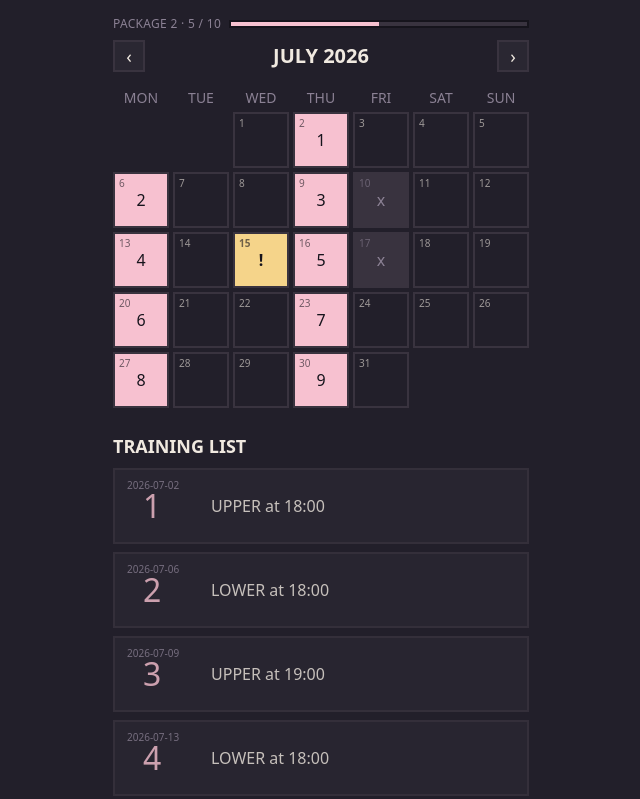
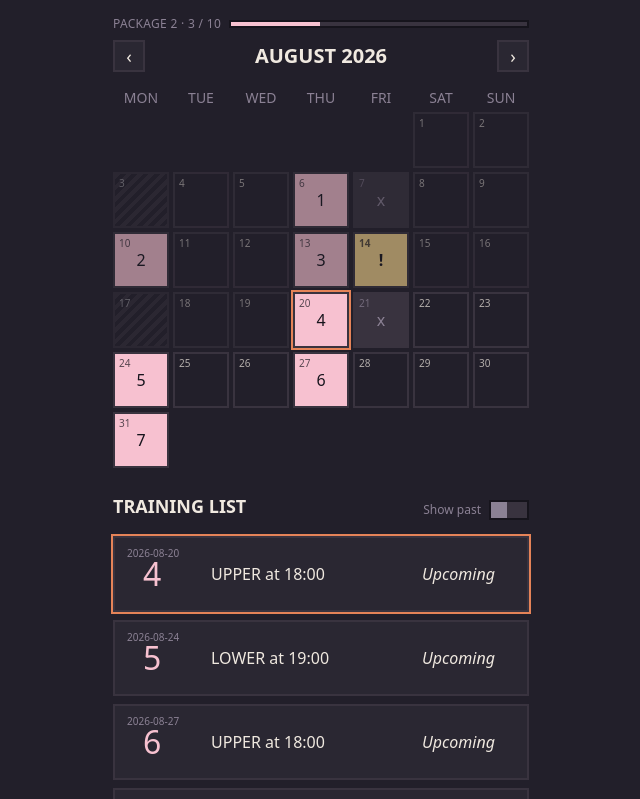
Before and after one commit to TijanTRados/TrainerApp, a Next.js app: page / in a window 1280 px wide. Shown: the top 799 px of the page, without its empty margins (319-959 px from the left). Built offline with nearby package versions, Linux system fonts and the light colour scheme.

Commit message:
Feature/today highlight (#4)
* Highlight today in calendar and training list

* Changed the opacity on the past dates in the calendar and the training list

* Feature - filter a list based on a show-past toggle

* A few fixes

* Refactoring: Extracted CalendarCell and TrainingRow components

```diff
--- a/app/globals.css
+++ b/app/globals.css
@@ -23,6 +23,7 @@
   --hover: 2px solid var(--color-ink);
 }
 
+/* Calendar cell styling */
 .calendar-cell {
   border: 2px solid var(--color-raised);
   aspect-ratio: 1 / 1;
@@ -37,12 +38,19 @@
   border: var(--hover);
 }
 
+.skipped-cell {
+  background: repeating-linear-gradient(135deg,
+      var(--color-raised) 0 4px,
+      transparent 4px 8px);
+  opacity: 0.4;
+  color: white;
+}
+
+/* Training list styling */
 .training-list {
   border: 2px solid var(--color-raised);
   padding: 0.5rem;
-  background: var(--color-surface);
   margin: 0.5rem 0;
-  opacity: 0.8;
   font-size: 0.875rem;
   position: relative;
 }
@@ -73,6 +81,21 @@
   font-size: 1rem;
 }
 
+.training-list-status {
+  position: absolute;
+  right: 2rem;
+  margin-left: 3rem;
+  font-size: 1rem;
+  font-style: italic;
+}
+
+.skipped-list {
+  background: repeating-linear-gradient(135deg,
+      var(--color-raised) 0 4px,
+      transparent 4px 8px);
+}
+
+/* Spotlight effect */
 .spotlight::after {
   content: '';
   position: absolute;
@@ -85,7 +108,56 @@
       transparent 100%);
 }
 
-/* lit while the pointer is anywhere in the grid, not just on one cell */
 .spotlight-area:hover .spotlight::after {
   opacity: 0.7;
 }
+
+/* Toggle switch */
+.toggle {
+  display: flex;
+  align-items: center;
+  gap: 0.5rem;
+  font-size: 0.75rem;
+  color: var(--color-muted);
+  cursor: pointer;
+  user-select: none;
+}
+
+.toggle input {
+  position: absolute;
+  opacity: 0;
+  width: 0;
+  height: 0;
+}
+
+.toggle-track {
+  position: relative;
+  width: 2.5rem;
+  height: 1.25rem;
+  background: var(--color-raised);
+  border: 2px solid var(--color-outline);
+  transition: background 500ms;
+}
+
+.toggle-knob {
+  position: absolute;
+  top: 0;
+  left: 0;
+  width: 1rem;
+  height: 1rem;
+  background: var(--color-muted);
+  transition: transform 500ms, background 500ms;
+}
+
+.toggle input:checked+.toggle-track {
+  background: var(--color-matcha);
+}
+
+.toggle input:checked+.toggle-track .toggle-knob {
+  transform: translateX(1.25rem);
+  background: var(--color-outline);
+}
+
+.toggle input:focus-visible+.toggle-track {
+  outline: 2px solid var(--color-momiji);
+}
--- a/app/page.js
+++ b/app/page.js
@@ -1,18 +1,10 @@
 'use client';
 import { useState } from 'react';
-
-import { trainings, unavailableDates, measurementDates, currentPackage, today } from '@/lib/mockData';
-import Link from 'next/link';
+import { trainings, currentPackage, today } from '@/lib/mockData';
+import CalendarCell from '@/components/CalendarCell';
+import TrainingRow from '@/components/TrainingRow';
 
 const dayNames = ['MON', 'TUE', 'WED', 'THU', 'FRI', 'SAT', 'SUN'];
-
-// Returns the 1-based index of the training within its package, sorted by date
-function trainingNumber(training) {
-  return trainings
-    .filter(t => t.packageId === training.packageId)
-    .sort((a, b) => a.date.localeCompare(b.date))
-    .indexOf(training) + 1;
-}
 
 // Spotlight effect for the calendar cells
 function handleSpotlight(e) {
@@ -26,7 +18,7 @@ function handleSpotlight(e) {
 export default function Home() {
   // Stays null through the server render and the first client render, so both
   // produce identical HTML. The server can't know the visitor's local date.
-  const [cursor, setCursor] = useState({ year: 2026, month: 6 });
+  const [cursor, setCursor] = useState({ year: 2026, month: 7 });
 
   // Shift the cursor by a number of months, positive or negative
   function shiftMonth(delta) {
@@ -48,9 +40,10 @@ export default function Home() {
     .toLocaleUpperCase('en-GB');
   const monthStr = String(month + 1).padStart(2, '0');
   const trainingsDone = trainings.filter(
-    t => t.packageId === currentPackage.id && t.date <= today
+    t => t.packageId === currentPackage.id && t.status === 'Done'
   ).length;
   const packagePercent = Math.round((trainingsDone / currentPackage.size) * 100);
+  const [showPast, setShowPast] = useState(false);
 
   // Styling for the navigation buttons
   const navButtonClass =
@@ -59,7 +52,10 @@ export default function Home() {
   return (
     <main className="p-4 max-w-md mx-auto spotlight-area" onMouseMove={handleSpotlight}>
 
-      {/* Package number and progress */}
+      {/* ...........................................
+                Package number and progress
+          ...........................................
+      */}
       <div className="flex items-center gap-2 mb-2">
         <span className="text-xs text-muted tracking-wide whitespace-nowrap">
           PACKAGE {currentPackage.id} · {trainingsDone} / {currentPackage.size}
@@ -97,68 +93,52 @@ export default function Home() {
         </button>
       </div>
 
-      {/* Calendar grid */}
+      {/* ...........................................
+                        Calendar grid
+          ...........................................
+      */}
       <div className="grid grid-cols-7 gap-1 text-center">
         {dayNames.map((name, i) => (
           <div key={i} className="text-sm text-muted ">{name}</div>
         ))}
 
+        {/* Skip blank cells for the first week */}
         {blanks.map((_, i) => (
           <div key={i}></div>
         ))}
 
+        {/* Days iteration */}
         {days.map((day) => {
           const dateStr = `${year}-${monthStr}-${String(day).padStart(2, '0')}`;
-          const training = trainings.find(t => t.date === dateStr);
-          const isUnavailable = unavailableDates.some(d => d.date === dateStr);
-          const isMeasurement = measurementDates.includes(dateStr);
-
-          let cellStyle = 'text-ink border-raised';
-          let marker = '';
-          if (training) {
-            cellStyle = 'bg-sakura text-outline border-outline'; marker = trainingNumber(training);
-          }
-          else if (isUnavailable) { cellStyle = 'bg-raised text-muted border-raised'; marker = 'x'; }
-          else if (isMeasurement) { cellStyle = 'bg-yuzu text-outline border-outline font-bold'; marker = '!'; }
-
-          const content = (
-            <>
-              <span className="absolute top-0.5 left-1 text-[10px] opacity-60">{day}</span>
-              <span className="text-base">{marker}</span>
-            </>
-          );
-
-          if (training) {
-            return (
-              <Link key={day} href={`/trainings/${training.id}`} className={`calendar-cell ${cellStyle}`}>
-                {content}
-              </Link>
-            );
-          }
-
-          return <div key={day} className={`calendar-cell ${cellStyle} spotlight`}>
-            {content}
-          </div>;
+          return <CalendarCell key={day} day={day} dateStr={dateStr} />;
         })}
       </div>
 
-      {/* List of trainings */}
+      {/* ...........................................
+                        Training list
+          ...........................................
+      */}
       <div className="mt-6">
-        <h2 className="text-lg font-bold mb-2">TRAINING LIST</h2>
+        <div className="flex items-center justify-between mb-2">
+          <h2 className="text-lg font-bold mb-2">TRAINING LIST</h2>
+          <label className="toggle">
+            Show past
+            <input
+              type="checkbox"
+              checked={showPast}
+              onChange={(e) => setShowPast(e.target.checked)}
+            />
+            <span className="toggle-track"><span className="toggle-knob" /></span>
+          </label>
+        </div>
         <ul className="space-y-1">
           {
             trainings
               .filter(t => t.date.startsWith(`${year}-${monthStr}`))
+              .filter(t => showPast || t.date >= today)
               .sort((a, b) => a.date.localeCompare(b.date))
-              .map((training) => (
-                <li key={training.id} className="training-list spotlight">
-                  <Link href={`/trainings/${training.id}`} className="flex items-center gap-5 p-1">
-                    <div className="training-list-date">{training.date}</div>
-                    <div className="training-list-number">{trainingNumber(training)}</div>
-                    <div className="training-list-content">{training.type.toLocaleUpperCase()} at {training.time}</div>
-                  </Link>
-                </li>
-              ))}
+              .map((training) => { return <TrainingRow key={training.id} training={training} />; })
+          }
         </ul>
       </div>
     </main >
--- /dev/null
+++ b/components/CalendarCell.jsx
@@ -0,0 +1,45 @@
+import { trainings, unavailableDates, measurementDates, today } from '@/lib/mockData';
+import { trainingNumber } from '@/lib/training';
+import Link from 'next/link';
+
+// Calendar cell component that displays the day number and a marker for training, unavailable, or measurement days
+export default function CalendarCell({ day, dateStr }) {
+
+    const training = trainings.find(t => t.date === dateStr);
+    const isUnavailable = unavailableDates.some(d => d.date === dateStr);
+    const isMeasurement = measurementDates.includes(dateStr);
+
+    {/* Depending on the date's and training status, we choose a cerain style */ }
+    let cellStyle = 'text-ink border-raised';
+    let marker = '';
+
+    if (training) {
+        if (training.status === 'Done') { cellStyle = 'bg-sakura text-outline border-outline'; marker = trainingNumber(training); }
+        else if (training.status === 'Skipped') { cellStyle = 'skipped-cell bg-sakura text-outline border-outline'; marker = ""; }
+        else if (training.status === 'Upcoming') { cellStyle = 'bg-sakura text-outline border-outline'; marker = trainingNumber(training); }
+    }
+    else if (isUnavailable) { cellStyle = 'bg-raised text-muted border-raised'; marker = 'x'; }
+    else if (isMeasurement) { cellStyle = 'bg-yuzu text-outline border-outline font-bold'; marker = '!'; }
+    if (dateStr === today) { cellStyle += ' outline-2 outline-momiji'; }
+    else if (dateStr < today) { cellStyle += ' opacity-60'; }
+
+    {/* Cell content */ }
+    const content = (
+        <>
+            <span className="absolute top-0.5 left-1 text-[10px] opacity-70">{day}</span>
+            <span className="text-base">{marker}</span>
+        </>
+    );
+
+    if (training) {
+        return (
+            <Link key={day} href={`/trainings/${training.id}`} className={`spotlight calendar-cell ${cellStyle}`}>
+                {content}
+            </Link>
+        );
+    }
+
+    return <div key={day} className={`calendar-cell ${cellStyle} spotlight`}>
+        {content}
+    </div>;
+}
--- /dev/null
+++ b/components/TrainingRow.jsx
@@ -0,0 +1,26 @@
+import { today } from '@/lib/mockData';
+import { trainingNumber } from '@/lib/training';
+import Link from 'next/link';
+
+export default function TrainingRow({ training }) {
+    {/* Depending on the date's status, we choose a cerain style */ }
+    let cellStyle = "";
+    let marker = "";
+    if (training.status === 'Done') { cellStyle = 'bg-surface border-outline'; marker = trainingNumber(training); }
+    else if (training.status === 'Skipped') { cellStyle = 'skipped-list'; marker = "-"; }
+    else if (training.status === 'Upcoming') { cellStyle = 'bg-surface border-outline'; marker = trainingNumber(training); }
+
+    if (training.date === today) { cellStyle += ' outline-2 outline-momiji'; }
+    else if (training.date < today) { cellStyle += ' opacity-60'; }
+
+    return (
+        <li key={training.id} className={`training-list spotlight ${cellStyle}`} title={`${training.status} ${training.type.toLocaleUpperCase()} at ${training.time} on ${training.date}`}>
+            <Link href={`/trainings/${training.id}`} className="flex items-center gap-5 p-1">
+                <div className="training-list-date">{training.date}</div>
+                <div className="training-list-number">{marker}</div>
+                <div className="training-list-content">{training.type.toLocaleUpperCase()} at {training.time}</div>
+                <div className="training-list-status">{training.status}</div>
+            </Link>
+        </li>
+    );
+}
--- a/lib/mockData.js
+++ b/lib/mockData.js
@@ -2,26 +2,26 @@ export const currentPackage = { id: 2, size: 10 };
 export const today = '2026-08-20';
 
 export const trainings = [
-    { id: 1, packageId: 1, date: '2026-07-02', time: '18:00', type: 'upper' },
-    { id: 2, packageId: 1, date: '2026-07-06', time: '18:00', type: 'lower' },
-    { id: 3, packageId: 1, date: '2026-07-09', time: '19:00', type: 'upper' },
-    { id: 4, packageId: 1, date: '2026-07-13', time: '18:00', type: 'lower' },
-    { id: 5, packageId: 1, date: '2026-07-16', time: '18:00', type: 'upper' },
-    { id: 6, packageId: 1, date: '2026-07-20', time: '19:00', type: 'lower' },
-    { id: 7, packageId: 1, date: '2026-07-23', time: '18:00', type: 'upper' },
-    { id: 8, packageId: 1, date: '2026-07-27', time: '18:00', type: 'lower' },
-    { id: 9, packageId: 1, date: '2026-07-30', time: '19:00', type: 'upper' },
-    { id: 10, packageId: 1, date: '2026-08-03', time: '18:00', type: 'lower' },
-    { id: 11, packageId: 2, date: '2026-08-06', time: '18:00', type: 'upper' },
-    { id: 12, packageId: 2, date: '2026-08-10', time: '18:00', type: 'lower' },
-    { id: 13, packageId: 2, date: '2026-08-13', time: '19:00', type: 'upper' },
-    { id: 14, packageId: 2, date: '2026-08-17', time: '18:00', type: 'lower' },
-    { id: 15, packageId: 2, date: '2026-08-20', time: '18:00', type: 'upper' },
-    { id: 16, packageId: 2, date: '2026-08-24', time: '19:00', type: 'lower' },
-    { id: 17, packageId: 2, date: '2026-08-27', time: '18:00', type: 'upper' },
-    { id: 18, packageId: 2, date: '2026-08-31', time: '18:00', type: 'lower' },
-    { id: 19, packageId: 2, date: '2026-09-03', time: '18:00', type: 'upper' },
-    { id: 20, packageId: 2, date: '2026-09-07', time: '18:00', type: 'lower' },
+    { id: 1, packageId: 1, date: '2026-07-02', time: '18:00', type: 'upper', status: 'Done' },
+    { id: 2, packageId: 1, date: '2026-07-06', time: '18:00', type: 'lower', status: 'Done' },
+    { id: 3, packageId: 1, date: '2026-07-09', time: '19:00', type: 'upper', status: 'Done' },
+    { id: 4, packageId: 1, date: '2026-07-13', time: '18:00', type: 'lower', status: 'Done' },
+    { id: 5, packageId: 1, date: '2026-07-16', time: '18:00', type: 'upper', status: 'Done' },
+    { id: 6, packageId: 1, date: '2026-07-20', time: '19:00', type: 'lower', status: 'Done' },
+    { id: 7, packageId: 1, date: '2026-07-23', time: '18:00', type: 'upper', status: 'Done' },
+    { id: 8, packageId: 1, date: '2026-07-27', time: '18:00', type: 'lower', status: 'Done' },
+    { id: 9, packageId: 1, date: '2026-07-30', time: '19:00', type: 'upper', status: 'Done' },
+    { id: 10, packageId: 1, date: '2026-08-03', time: '18:00', type: 'lower', status: 'Skipped' },
+    { id: 11, packageId: 2, date: '2026-08-06', time: '18:00', type: 'upper', status: 'Done' },
+    { id: 12, packageId: 2, date: '2026-08-10', time: '18:00', type: 'lower', status: 'Done' },
+    { id: 13, packageId: 2, date: '2026-08-13', time: '19:00', type: 'upper', status: 'Done' },
+    { id: 14, packageId: 2, date: '2026-08-17', time: '18:00', type: 'lower', status: 'Skipped' },
+    { id: 15, packageId: 2, date: '2026-08-20', time: '18:00', type: 'upper', status: 'Upcoming' },
+    { id: 16, packageId: 2, date: '2026-08-24', time: '19:00', type: 'lower', status: 'Upcoming' },
+    { id: 17, packageId: 2, date: '2026-08-27', time: '18:00', type: 'upper', status: 'Upcoming' },
+    { id: 18, packageId: 2, date: '2026-08-31', time: '18:00', type: 'lower', status: 'Upcoming' },
+    { id: 19, packageId: 2, date: '2026-09-03', time: '18:00', type: 'upper', status: 'Upcoming' },
+    { id: 20, packageId: 2, date: '2026-09-07', time: '18:00', type: 'lower', status: 'Upcoming' },
 ];
 
 export const unavailableDates = [
--- /dev/null
+++ b/lib/training.js
@@ -0,0 +1,9 @@
+import { trainings } from './mockData';
+
+// Returns the 1-based index of the training within its package, sorted by date
+export function trainingNumber(training) {
+    return trainings
+        .filter(t => t.packageId === training.packageId && t.status !== 'Skipped')
+        .sort((a, b) => a.date.localeCompare(b.date))
+        .indexOf(training) + 1;
+}
```
